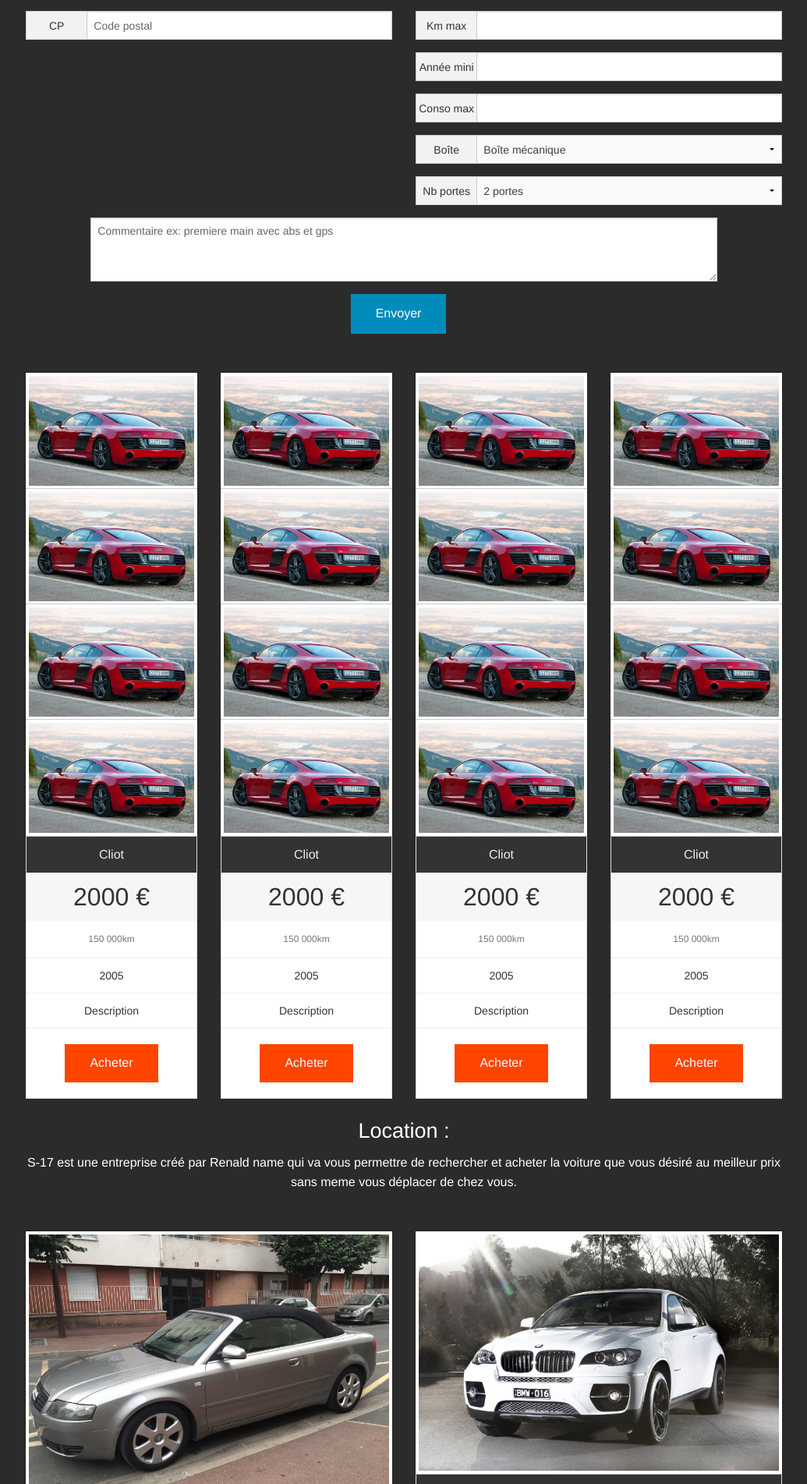
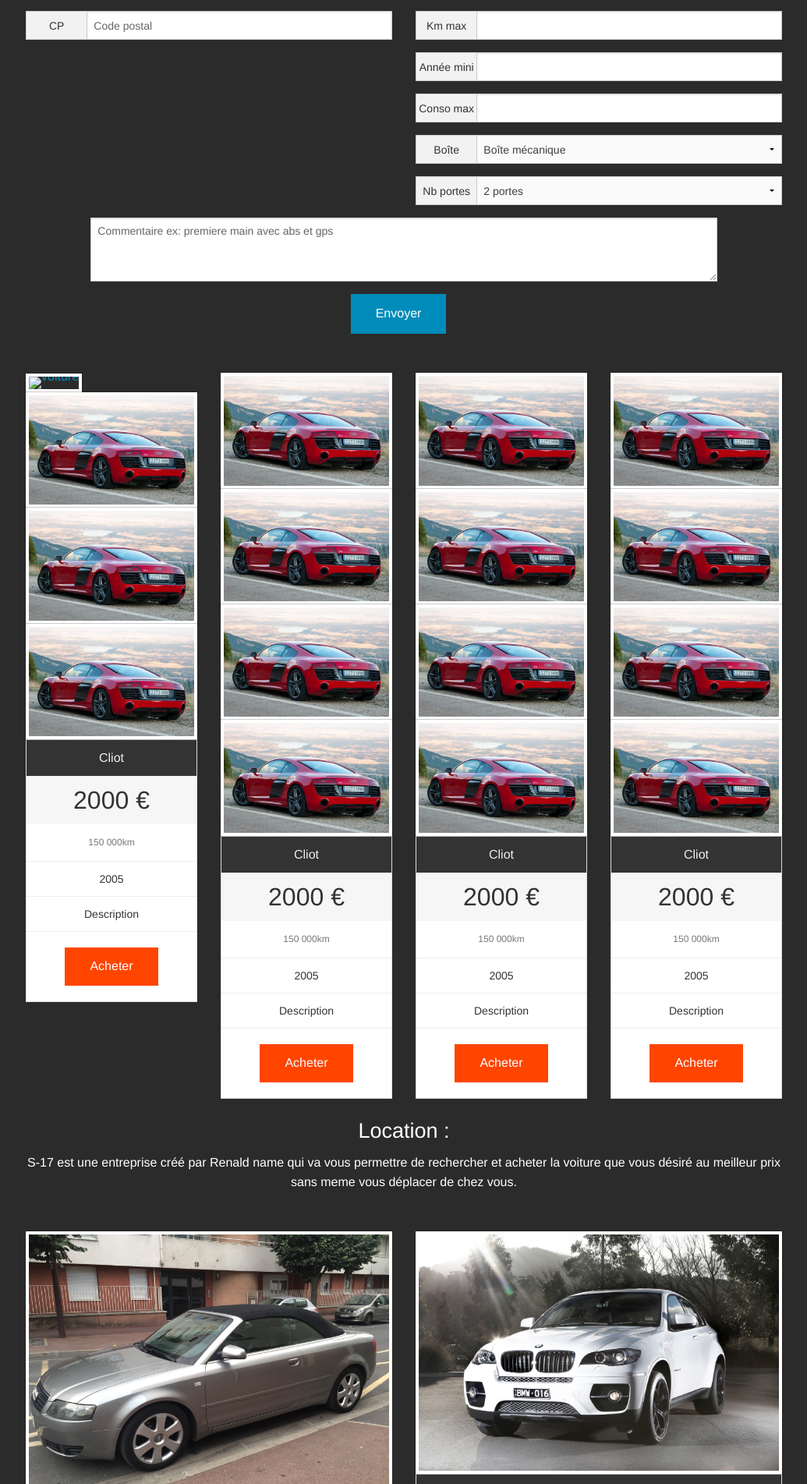
Before and after one commit to Thegeiger/S-17, a Jekyll site: the page built from index.html, in a window 1280 px wide. Shown: the part 1843-3746 px from the top of the page at 78% size, without its empty margins (122-1157 px from the left). Built offline with Jekyll 4.4.1, drawn with Linux system fonts in a browser that asks for light colours.

Commit message:
Updated 'index.html' via CloudCannon

```diff
--- a/index.html
+++ b/index.html
@@ -12,7 +12,7 @@ achatnormal:
   bloc: '4'
   bloc1:
     bloc_voiture: voiture
-    image1_path: /images/slides/image1.jpg
+    image1_path: ''
     image2_path: /images/slides/image1.jpg
     image3_path: /images/slides/image1.jpg
     image4_path: /images/slides/image1.jpg
```
